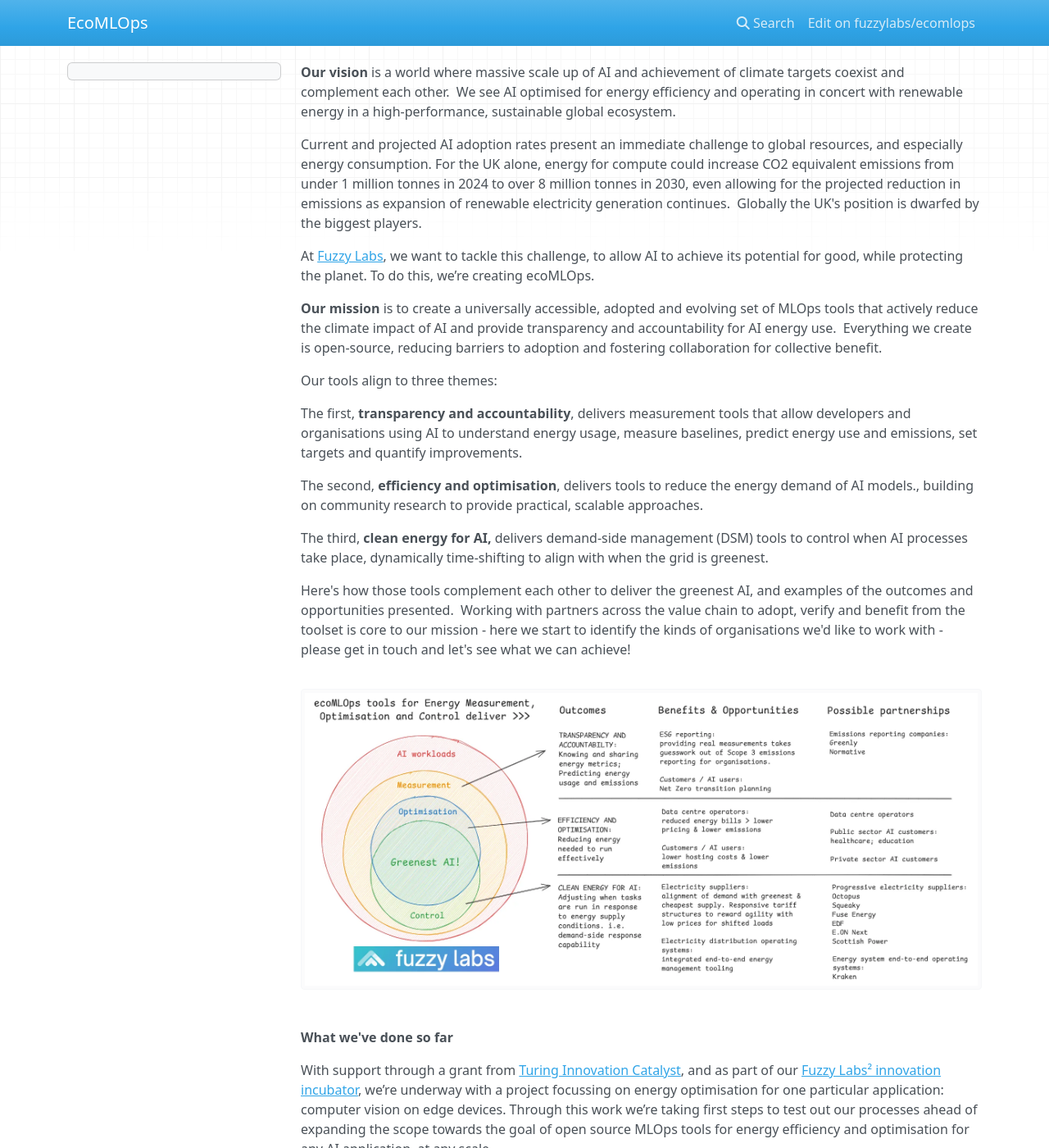
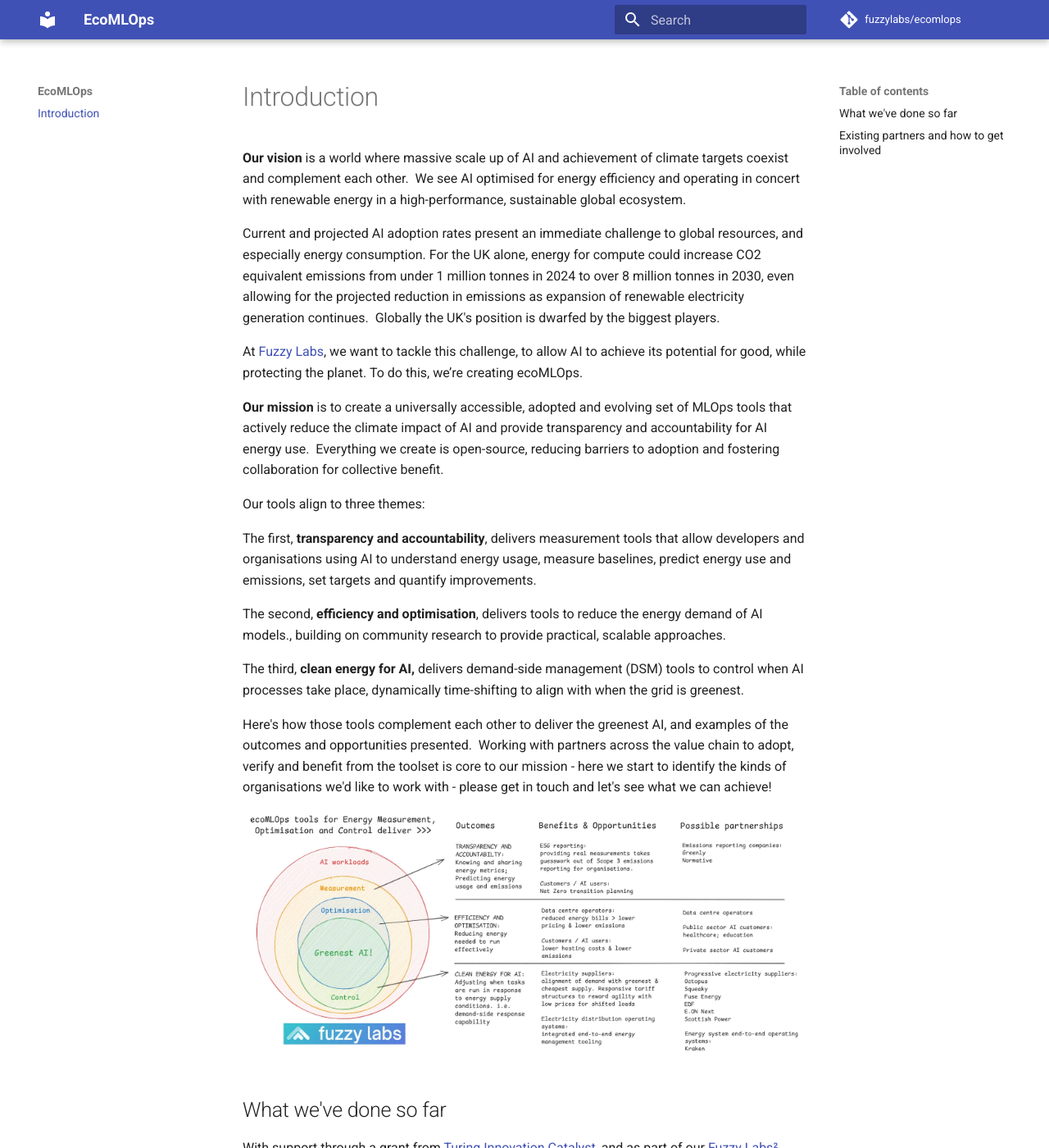
Before and after one commit to fuzzylabs/edge-vision-power-estimation, an MkDocs documentation site: the page built from website/index.md, in a window 1280 px wide and 1400 px high. Shown: the whole window at 82% size. Built offline with MkDocs 1.6.1 and Material for MkDocs 9.7.7, drawn with Linux system fonts in a browser that asks for light colours; nearby versions of some CDN libraries; comment, search, counter and statistics services are not loaded; some of the changed text lies outside the part shown.

Commit message:
docs: refactor website content

```diff
--- a/mkdocs.yml
+++ b/mkdocs.yml
@@ -7,6 +7,23 @@
 docs_dir: website
 
 nav:
-  - Introduction: 'index.md'
+  - Introduction: "index.md"
+
+theme:
+  name: material
+  features:
+    - navigation.top
+
+extra:
+  social:
+    - icon: fontawesome/brands/linkedin
+      link: https://www.linkedin.com/company/fuzzy-labs/
+      name: Fuzzy Labs on LinkedIn
+    - icon: fontawesome/brands/twitter
+      link: https://www.twitter.com/fuzzylabsai/
+      name: Fuzzy Labs on Twitter
+    - icon: simple/notion
+      link: https://fuzzylabs.notion.site/
+      name: EcoMLOps on Notion
 
 copyright: Copyright &copy; <a href="https://fuzzylabs.ai">Fuzzy Labs Ltd</a>
--- a/website/index.md
+++ b/website/index.md
@@ -1,3 +1,5 @@
+# Introduction
+
 **Our vision** is a world where massive scale up of AI and achievement of climate targets coexist and complement each other.  We see AI optimised for energy efficiency and operating in concert with renewable energy in a high-performance, sustainable global ecosystem.
 
 Current and projected AI adoption rates present an immediate challenge to global resources, and especially energy consumption. For the UK alone, energy for compute could increase CO2 equivalent emissions from under 1 million tonnes in 2024 to over 8 million tonnes in 2030, even allowing for the projected reduction in emissions as expansion of renewable electricity generation continues.  Globally the UK's position is dwarfed by the biggest players.
@@ -18,11 +20,11 @@
 
 ![image.png](img/vision.png)
 
-**What we've done so far**
+## What we've done so far
 
 With support through a grant from [Turing Innovation Catalyst](https://ticmanchester.org/), and as part of our [Fuzzy Labs² innovation incubator](https://www.fuzzylabs.ai/squared), we’re underway with a project focussing on energy optimisation for one particular application: computer vision on edge devices. Through this work we’re taking first steps to test out our processes ahead of expanding the scope towards the goal of open source MLOps tools for energy efficiency and optimisation for any AI application, at any scale.
 
-**Existing partners and how to get involved**
+## Existing partners and how to get involved
 
 We are already working with Lancaster University and Turing Innovation Catalyst, and starting discussions with potential commercial partners.
 
```
Also changed, not shown: 1 other file.
